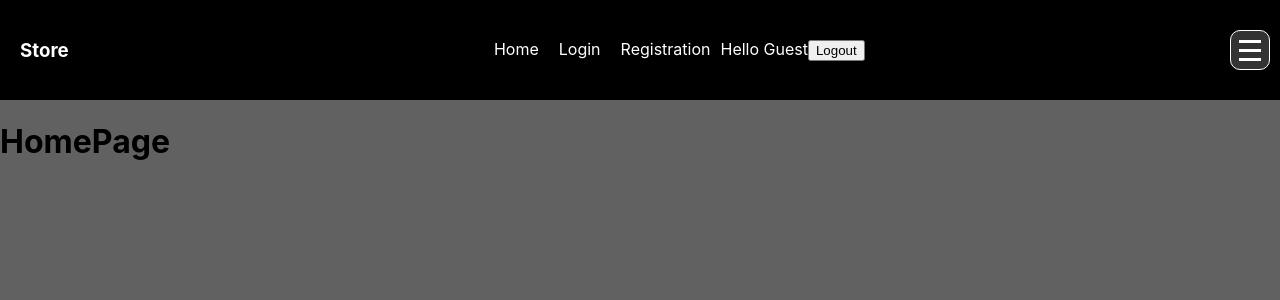
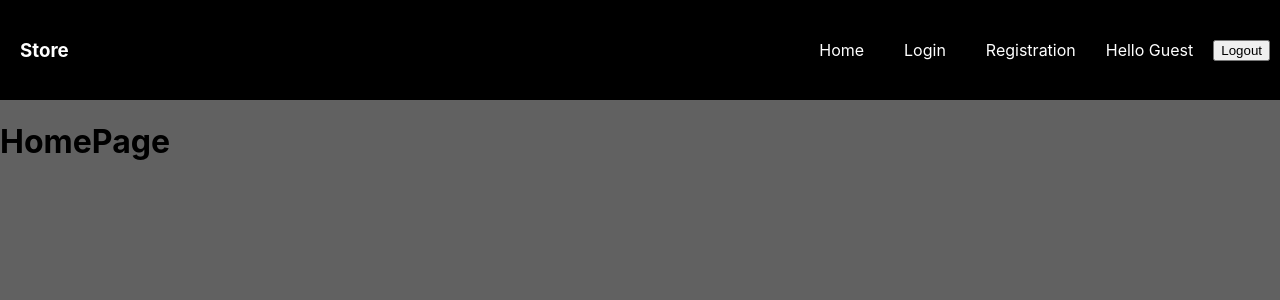
Before and after one commit to Inlvert/MERN-Store, a React (Create React App) app in the folder client/: page / in a window 1280 px wide. Shown: the top 300 px of the page. Built offline with nearby package versions, Linux system fonts and the light colour scheme.

Commit message:
add change to style Header comp.

```diff
--- a/client/src/components/Burger/Burger.module.scss
+++ b/client/src/components/Burger/Burger.module.scss
@@ -35,3 +35,9 @@
   transform: rotate(-45deg) translate(7px, -7px);
   transition: ease-out 0.5s;
 }
+
+@media screen and (min-width: 760px) {
+  .burger{
+    display: none;
+  }
+}
--- a/client/src/components/Header/Header.module.scss
+++ b/client/src/components/Header/Header.module.scss
@@ -11,9 +11,11 @@
 }
 
 .navItem {
+  display: none;
   list-style-type: none;
-  display: flex;
-  justify-content: space-between;
+  flex-direction: column;
+  align-items: center;
+  gap: 20px;
 }
 
 .navLink {
@@ -39,11 +41,9 @@
   right: 0;
 }
 
-// .navList {
-//   display: flex;
-//   position: absolute;
-//   padding: 10px;
-//   top: 80%;
-//   left: 0;
-//   right: 0;
-// }
+@media screen and (min-width: 760px) {
+  .navItem{
+    display: flex;
+    flex-direction: row;
+  }
+}
--- a/client/src/components/Header/index.jsx
+++ b/client/src/components/Header/index.jsx
@@ -18,7 +18,7 @@ function Header(props) {
     [style.hiddenDisplay]: isMenuOpen,
   });
 
-  const hendleLogout = () => {
+  const hendleLogut = () => {
     clearToken();
     dispatch(logout());
   };
@@ -51,7 +51,7 @@ function Header(props) {
             </span>
           </li>
           <li>
-            <button onClick={hendleLogout}>Logout</button>
+            <button onClick={hendleLogut}>Logout</button>
           </li>
         </ul>
         <Burger isMenuOpen={isMenuOpen} setIsMenuOpen={setIsMenuOpen} />
```
